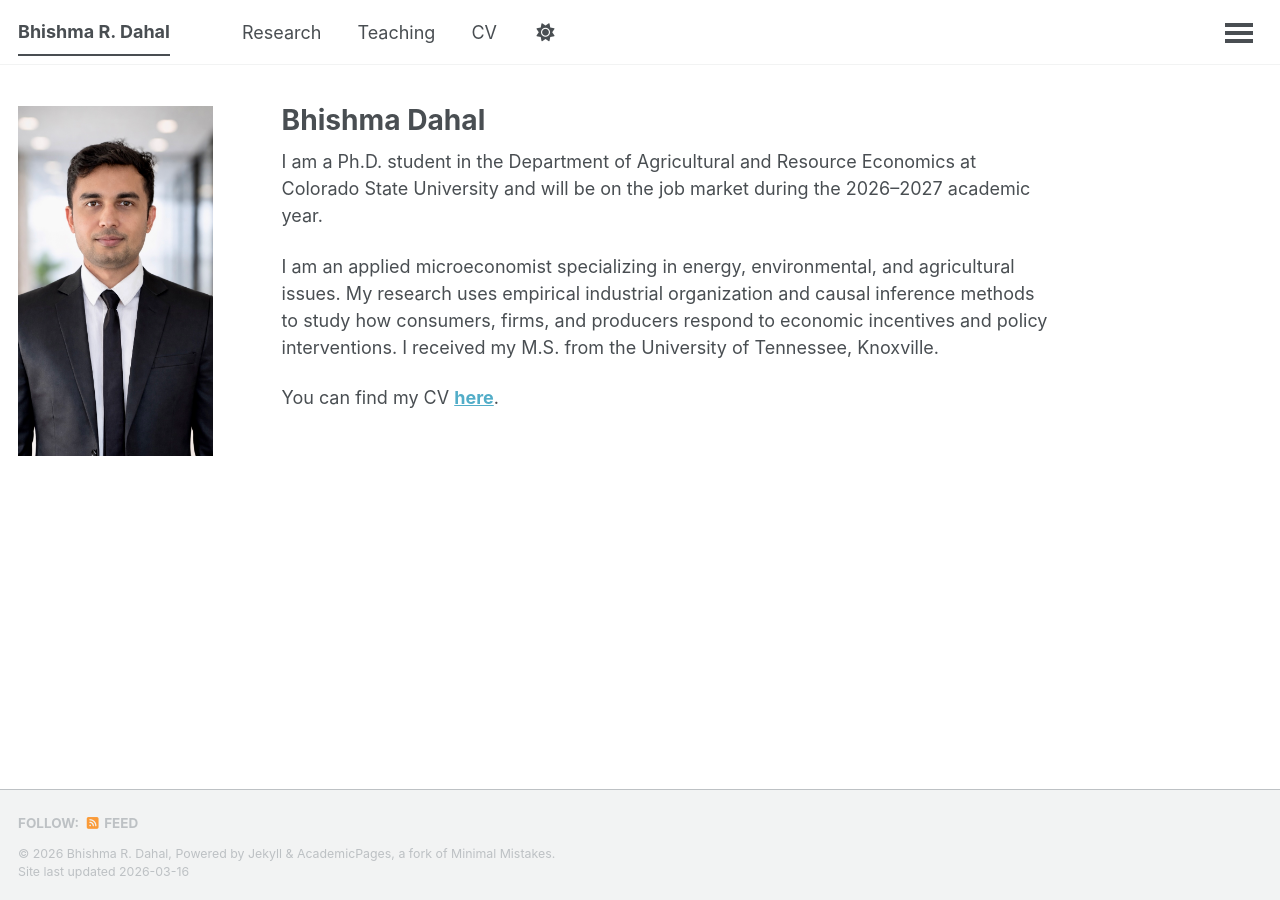
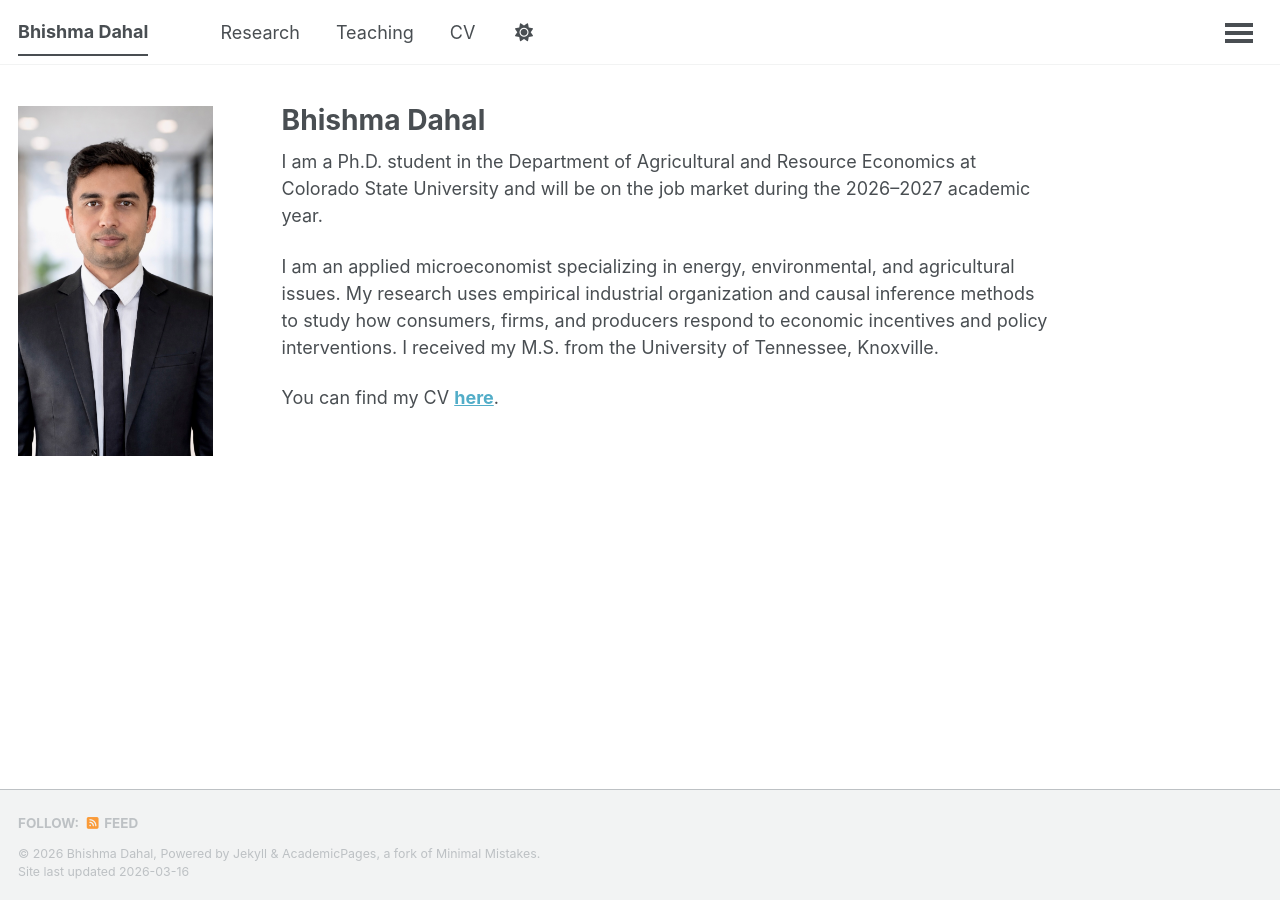
Before and after one commit to bhishmarajdahal/bhishmarajdahal.github.io, a Jekyll site: the page built from _pages/about.md, in a window 1280 px wide. Built offline with Jekyll 4.4.1, drawn with Linux system fonts in a browser that asks for light colours; a script that is not in the unit is left out.

```diff
--- a/_config.yml
+++ b/_config.yml
@@ -9,10 +9,10 @@
 # Basic Site Settings
 locale                   : "en-US"
 site_theme               : "default" # The available themes options are "default", "air", "sunrise", "mint", "dirt" and "contrast"
-title                    : "Bhishma R. Dahal"
+title                    : "Bhishma Dahal"
 title_separator          : "-"
-name                     : &name "Bhishma R. Dahal"
-description              : &description "Bhishma R. Dahal"   # Update this with a general description of your site, this is the default if not overridden by a page
+name                     : &name "Bhishma Dahal"
+description              : &description "Bhishma Dahal"   # Update this with a general description of your site, this is the default if not overridden by a page
 url                      : https://bhishmarajdahal.github.io # The base hostname & protocol for your site e.g. "https://[your GitHub username].github.io",
                                                            # or if you already have some other page hosted on Github then use "https://[your GitHub username].github.io/[Your Repo Name]"
 baseurl                  : "" # the subpath of your site, e.g. "/blog"
```
